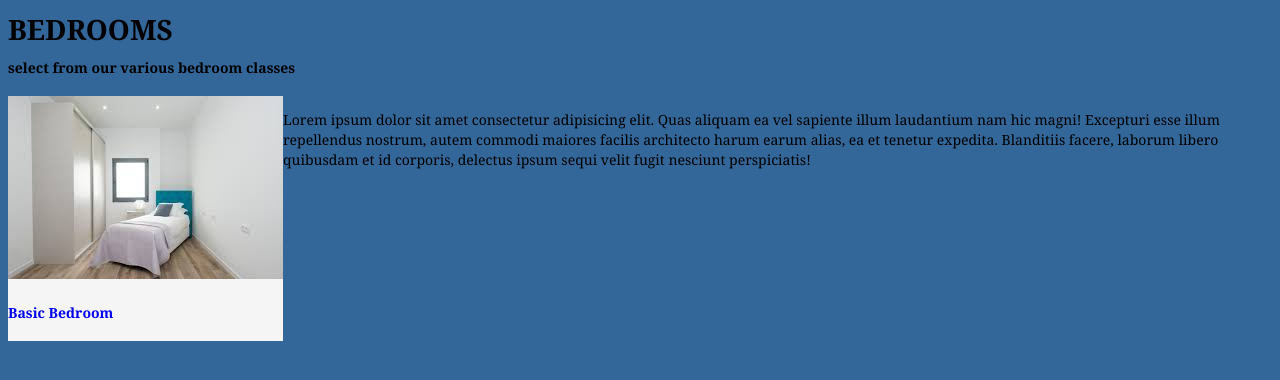
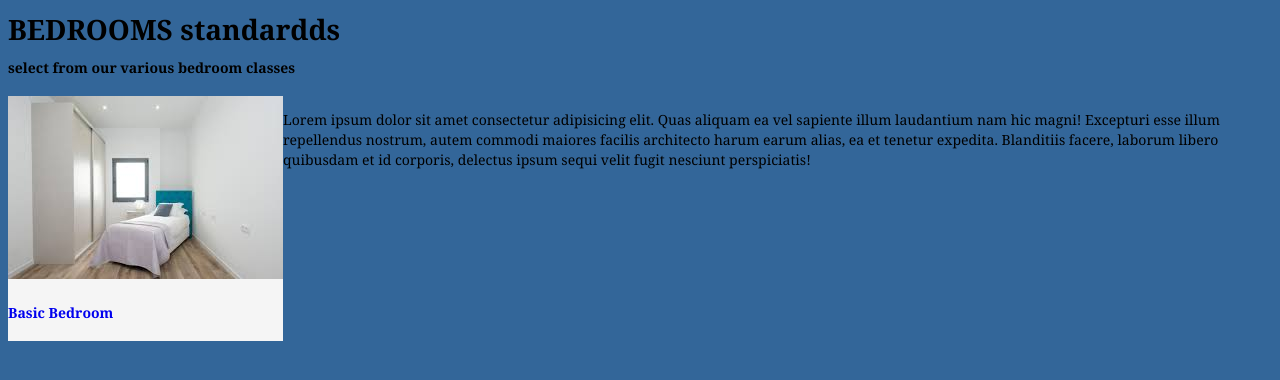
Before and after one commit to iamdokun/Hero-section, a plain HTML site: page bedroom.html in a window 1280 px wide. Drawn offline with Linux system fonts and the light colour scheme.

Commit message:
olaoluwa

```diff
--- a/bedroom.html
+++ b/bedroom.html
@@ -9,7 +9,7 @@
 </head>
 <body>
     <head>
-        <h1>BEDROOMS</h1>
+        <h1>BEDROOMS standardds</h1>
         <H4>select from our various bedroom classes</H4>
     </head>
     <section>
```
